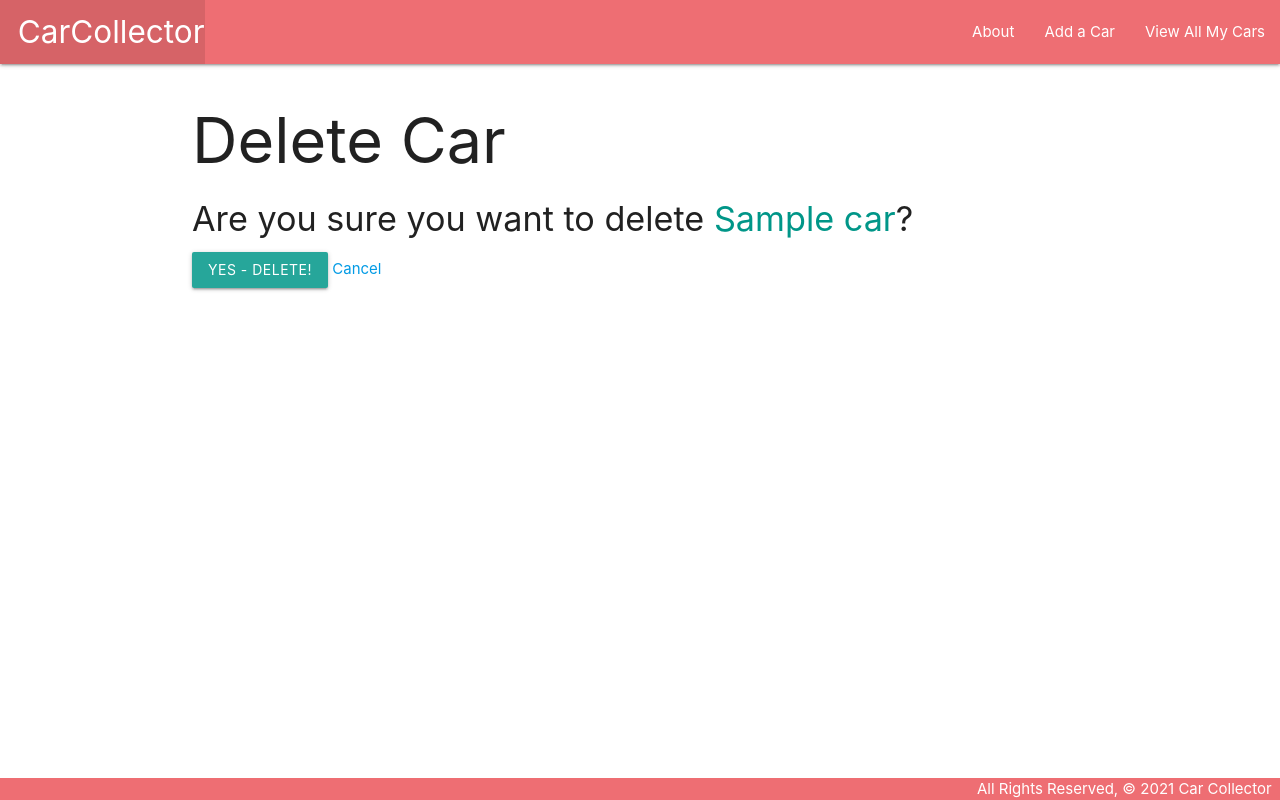
After one commit to russeran/carcollector, a Django app: page /cars/1/delete/ in a window 1280 px wide. The commit adds this page. Run offline with Django 4.2, Linux system fonts and the light colour scheme; tables that the repository leaves empty hold one stand-in row (values such as "Sample post").

Commit message:
Create Delete Update CBVs

```diff
--- a/main_app/models.py
+++ b/main_app/models.py
@@ -1,4 +1,5 @@
 from django.db import models
+from django.urls import reverse
 
 # Create your models here.
 class Car(models.Model):
@@ -10,3 +11,6 @@ class Car(models.Model):
 
     def __str__(self):
         return f"{self.name} - {self.make}"
+
+    def get_absolute_url(self):
+        return reverse('detail', kwargs={'car_id': self.id})
--- a/main_app/templates/base.html
+++ b/main_app/templates/base.html
@@ -18,11 +18,12 @@
         <nav>
             <div class="nav-wrapper">
                 <ul>
-                    <li><a href="/" class="left brand-logo">&nbsp;&nbsp;CarCollector</a></li>
+                    <li><a href="{% url 'home' %}" class="left brand-logo">&nbsp;&nbsp;CarCollector</a></li>
                 </ul>
                 <ul class="right">
-                    <li><a href="/about">About</a></li>
-                    <li><a href="/cars">View All My Cars</a></li>
+                    <li><a href="{% url 'about' %}">About</a></li>
+                    <li><a href="{% url 'cars_create' %}">Add a Car</a></li>
+                    <li><a href="{% url 'index' %}">View All My Cars</a></li>
                 </ul>
             </div>
         </nav>
--- a/main_app/templates/cars/detail.html
+++ b/main_app/templates/cars/detail.html
@@ -9,6 +9,10 @@
         <h3>{{car.year}}</h3>
         <h3>{{car.price}}</h3>
     </div>
+    <div class="card-action">
+        <a href="{% url 'cars_update' car.id %}">Edit</a>
+        <a href="{% url 'cars_delete' car.id %}">Delete</a>
+    </div>
 </div>
 
 {% endblock %}
--- /dev/null
+++ b/main_app/templates/main_app/car_confirm_delete.html
@@ -0,0 +1,13 @@
+{% extends 'base.html' %}
+
+{% block content %}
+  <h1>Delete Car</h1>
+
+  <h4>Are you sure you want to delete <span class="teal-text">{{ object.name }}</span>?</h4>
+
+  <form action="" method="POST">
+    {% csrf_token %}
+    <input type="submit" value="Yes - Delete!" class="btn">
+    <a href="{% url 'detail' car.id %}">Cancel</a>
+  </form>
+{% endblock %}
--- a/main_app/urls.py
+++ b/main_app/urls.py
@@ -6,4 +6,7 @@ urlpatterns = [
     path('about/', views.about, name='about'),
     path('cars/', views.cars_index, name='index'),
     path('cars/<int:car_id>/', views.cars_detail, name='detail'),
+    path('cars/create/', views.CarCreate.as_view(), name='cars_create'),
+    path('cars/<int:pk>/update/', views.CarUpdate.as_view(), name='cars_update'),
+    path('cars/<int:pk>/delete/', views.CarDelete.as_view(), name='cars_delete'),
 ]
--- a/main_app/views.py
+++ b/main_app/views.py
@@ -1,4 +1,7 @@
+from black import List
 from django.shortcuts import render
+from django.views.generic.edit import CreateView, UpdateView, DeleteView
+# from django.views.generic import DetailView
 from . models import Car
 
 # Create your views here.
@@ -13,6 +16,26 @@ def cars_index(request):
     cars = Car.objects.all()
     return render(request, 'cars/index.html', {'cars': cars})
 
+
+
 def cars_detail(request, car_id):
     car = Car.objects.get(id=car_id)
     return render(request, 'cars/detail.html', {'car': car})
+
+# class CarDetail(DetailView):
+#     model = Car
+#     template_name = 'cars/detail.html'
+
+
+
+class CarCreate(CreateView):
+    model = Car
+    fields = '__all__'
+
+class CarUpdate(UpdateView):
+    model = Car
+    fields = '__all__'
+
+class CarDelete(DeleteView):
+    model = Car
+    success_url = '/cars/'
```
Also changed, not shown: main_app/templates/main_app/car_form.html (added, +19 -0 lines).
